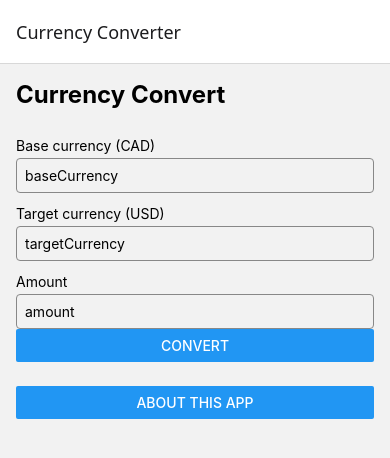
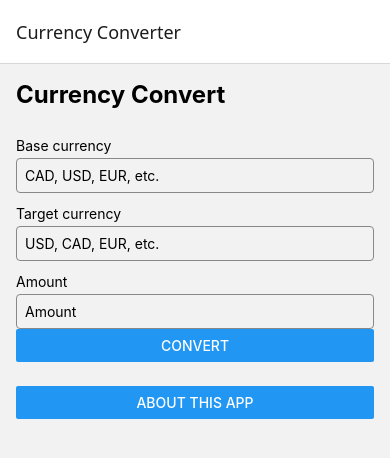
Before and after one commit to Ibrahimdur1989/A2_Ebrahim_AlSerri, a React Native app: screen /Main in a window 390 px wide. Shown: the top 458 px of the page. Built offline with nearby package versions, Linux system fonts and the light colour scheme.

Commit message:
Fix Currency conversion with FreeCurrencyAPI

```diff
--- a/screens/MainScreen.js
+++ b/screens/MainScreen.js
@@ -1,45 +1,110 @@
 import React, {useState} from "react";
-import {View, Text, TextInput, Button, StyleSheet} from 'react-native';
+import {View, Text, TextInput, Button, StyleSheet, Alert} from 'react-native';
 import { useNavigation } from "@react-navigation/native";
 
+const API_KEY = "fca_live_7RDNcPsdq5F62a3LR8K1FMCJPmaqpe18DMlz75KG";
 
 function MainScreen() {
     const navigation = useNavigation();
 
-    const [baseCurrency, setBaseCurrency] = useState('CAD');
-    const [targeCurrency, setTargetCurrency] = useState('USD');
-    const [anount, setAmount] = useState('1');
+    const [baseCurrency, setBaseCurrency] = useState('');
+    const [targetCurrency, setTargetCurrency] = useState('');
+    const [amount, setAmount] = useState('');
     const [result, setResult] = useState('');
     const [rate, setRate] = useState('');
 
-    const handleConvert = () => {
-        console.log('Convert pressed', baseCurrency, targetCurrency, amount);
+    const handleConvert = async () => {
+
+        try {
+            if (!baseCurrency || !targetCurrency || !amount) {
+                Alert.alert("Error", "Please fill in all fields.");
+                return;
+            }
+
+            const amountNumber = parseFloat(amount);
+            if (isNaN(amountNumber)) {
+                Alert.alert("Error", "Amount must be a number.");
+                return;
+            }
+
+            const base = baseCurrency.trim().toUpperCase();
+            const target = targetCurrency.trim().toUpperCase();
+
+            if (base.length !== 3 || target.length !== 3) {
+                Alert.alert(
+                    "Error", "Currency codes must be 3 letters: CAD, USD, EUR, etc."
+                );
+                return;
+            }
+
+            console.log("Convert pressed", base, target, amountNumber);
+
+
+
+            const url = `https://api.freecurrencyapi.com/v1/latest?apikey=${API_KEY}&currencies=${target}&base_currency=${base}`;
+
+            const response = await fetch(url);
+            const data = await response.json();
+
+            if (!response.ok || data.error) {
+                console.log("API error:", data);
+                Alert.alert(
+                    "Error", data.error?.message || "Currency not found or API error."
+                );
+                return;
+            }
+
+            const rates = data.data || {};
+            console.log("Rate from API:", rates);
+
+
+            const rateTarget = rates[target];
+
+
+            if (typeof rateTarget !== "number") {
+                console.log("Invalid rate:", rates)
+                Alert.alert("Error", `Currency "${target}" not found in API response.`);
+                return;
+            }
+
+
+            const converted = amountNumber * rateTarget;
+
+            setRate(rateTarget.toFixed(4));
+            setResult(converted.toFixed(2));
+        } catch (error) {
+            console.error(error);
+            Alert.alert("Error", "Something went wrong while converting.");
+        }
     };
 
     return (
         <View style={styles.container}>
             <Text style={styles.title}>Currency Convert</Text>
 
-            <Text style={styles.label}>Base currency (CAD)</Text>
+            <Text style={styles.label}>Base currency</Text>
             <TextInput
                 style={styles.input}
-                value="baseCurrency"
+                placeholder="CAD, USD, EUR, etc."
+                value={baseCurrency}
                 onChangeText={setBaseCurrency}
                 autoCapitalize="characters"/>
 
-            <Text style={styles.label}>Target currency (USD)</Text>
+            <Text style={styles.label}>Target currency</Text>
             <TextInput
                 style={styles.input}
-                value="targetCurrency"
+                placeholder="USD, CAD, EUR, etc."
+                value={targetCurrency}
                 onChangeText={setTargetCurrency}
                 autoCapitalize="characters"/>
 
             <Text style={styles.label}>Amount</Text>
             <TextInput
                 style={styles.input}
-                value="amount"
+                placeholder="Amount"
+                value={amount}
                 onChangeText={setAmount}
-                autoCapitalize="numeric"/>
+                keyboardType="numeric"/>
 
             <Button title="Convert" onPress={handleConvert} />
 
@@ -61,38 +126,38 @@ const styles = StyleSheet.create({
     container: {
         flex: 1,
         padding: 16,
-        justifyContent: 'flex-start'
+        justifyContent: 'flex-start',
     },
 
     title: {
         fontSize: 24,
         marginBottom: 16,
-        fontWeight: 'bold'
+        fontWeight: 'bold',
     },
 
     label: {
         marginTop: 12,
-        marginBottom: 4
+        marginBottom: 4,
     },
 
     input: {
         borderWidth: 1,
         borderColor: '#888',
         padding: 8,
-        borderRadius: 4
+        borderRadius: 4,
     },
 
     resultContainer: {
-        marginTop: 20
+        marginTop: 20,
     },
 
     resultText: {
         fontSize: 16,
-        marginBottom: 4
+        marginBottom: 4,
     },
 
     aboutButton: {
-        marginTop: 24
+        marginTop: 24,
     }
 });
 
```
